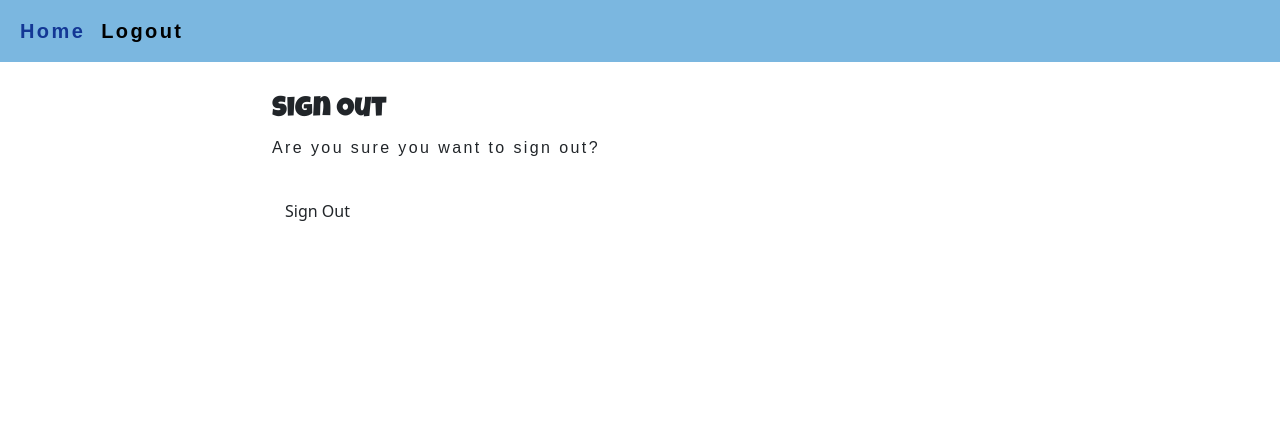
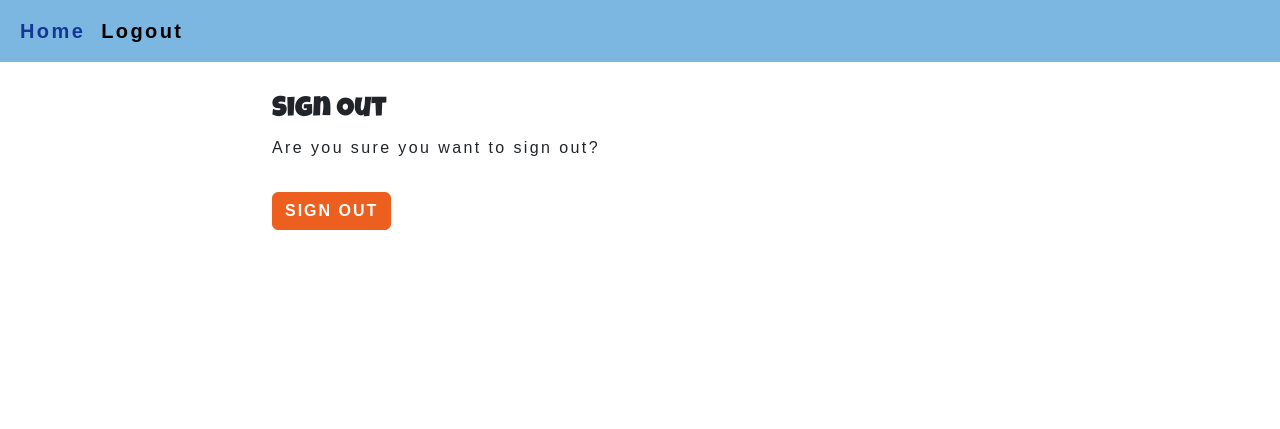
Before and after one commit to alexaspinalldev/Message-board, a Django app: page /accounts/logout/ in a window 1280 px wide. Shown: the top 429 px of the page. Run offline with Django 4.2, Linux system fonts and the light colour scheme; the visitor is signed in with stand-in values (Sample User, id 1); some libraries are stand-ins or nearby versions; some web fonts are replaced.

Commit message:
style auth user buttons

```diff
--- a/static/css/style.css
+++ b/static/css/style.css
@@ -192,6 +192,33 @@ footer a:hover {
     margin-bottom: 0;
 }
 
+
+/*Auth pages*/
+
+.signout-button,
+.signup-button,
+.login-button {
+    border: 1px solid var(--orange);
+    background-color: var(--orange);
+    color: var(--off-white);
+    font-family: var(--body-font);
+    font-weight: 600;
+    text-transform: uppercase;
+    letter-spacing: 2px;
+}
+
+.signout-button:hover,
+.signup-button:hover,
+.login-button:hover {
+    border: 1px solid var(--orange);
+    background-color: var(--off-white);
+    color: var(--orange);
+    font-family: var(--body-font);
+    font-weight: 600;
+    text-transform: uppercase;
+    letter-spacing: 2px;
+}
+
 /* Media Queries */
 @media (min-width: 620px) {
     .footer-control {
--- a/templates/account/login.html
+++ b/templates/account/login.html
@@ -24,7 +24,7 @@
         {% if redirect_field_value %}
         <input type="hidden" name="{{ redirect_field_name }}" value="{{ redirect_field_value }}" />
         {% endif %}
-        <button class="btn btn-signup right" type="submit">{% trans "Sign In" %}</button>
+        <button class="btn btn-signup right login-button" type="submit">{% trans "Sign In" %}</button>
       </form>
     </div>
   </div>
--- a/templates/account/logout.html
+++ b/templates/account/logout.html
@@ -21,7 +21,7 @@
                 {% if redirect_field_value %}
                 <input type="hidden" name="{{ redirect_field_name }}" value="{{ redirect_field_value }}" />
                 {% endif %}
-                <button class="btn btn-signup right" type="submit">{% trans 'Sign Out' %}</button>
+                <button class="btn btn-signup right signout-button" type="submit">{% trans 'Sign Out' %}</button>
             </form>
         </div>
     </div>
```
